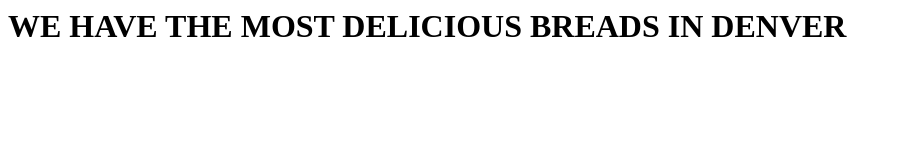
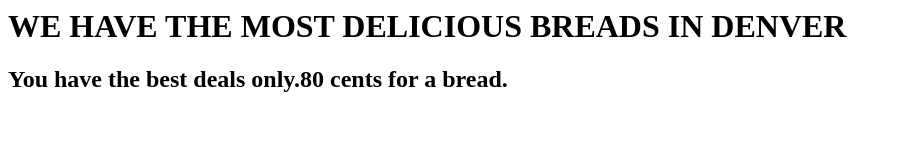
Before and after one commit to ramirez-alejandra/San-Antonio-Bakery, a plain HTML site: page index.html in a window 1280 px wide. Shown: the whole page, without its empty margins (0-902 px from the left). Drawn offline with Linux system fonts and the light colour scheme.

Commit message:
added a h1 and h2

```diff
--- a/index.html
+++ b/index.html
@@ -5,4 +5,5 @@
 </head>
 <body>
   <h1>WE HAVE THE MOST DELICIOUS BREADS IN DENVER</h1>
+  <h2>You have the best deals only.80 cents for a bread.<h2>
 </html>
```
